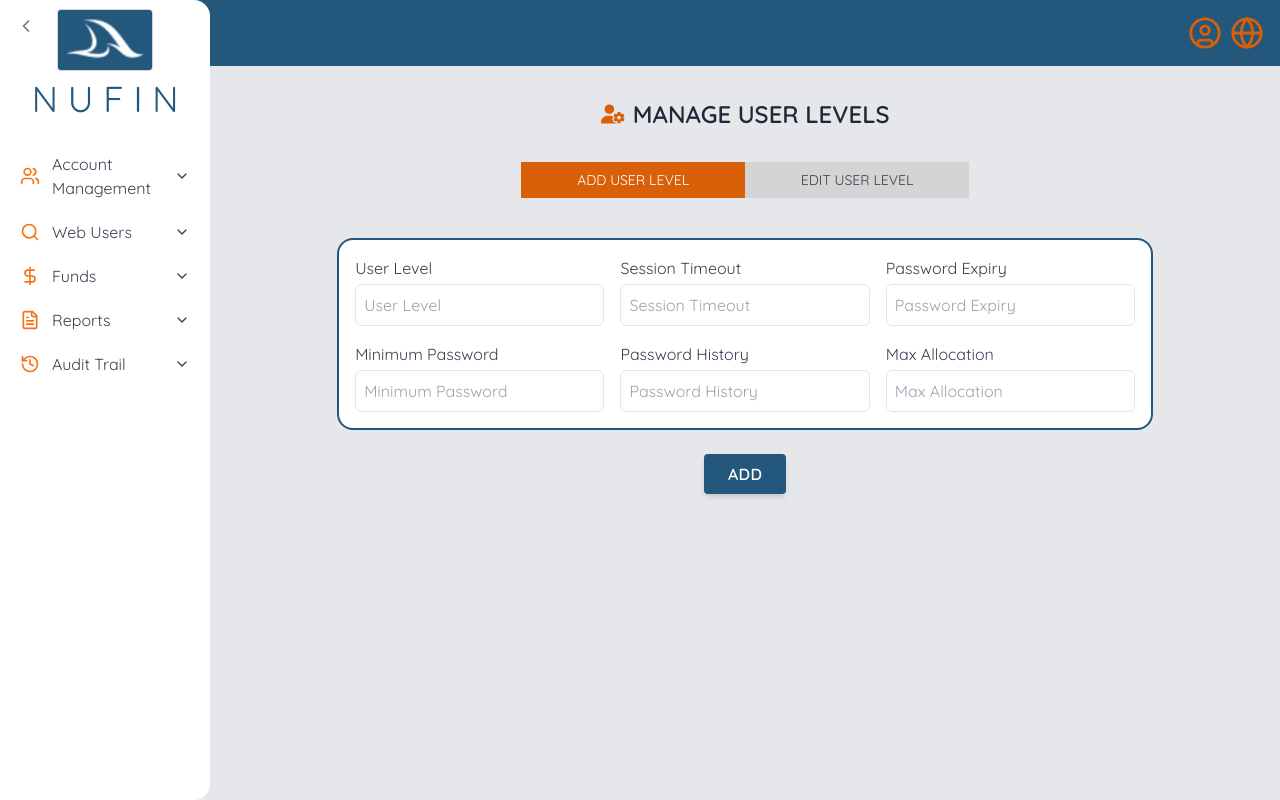
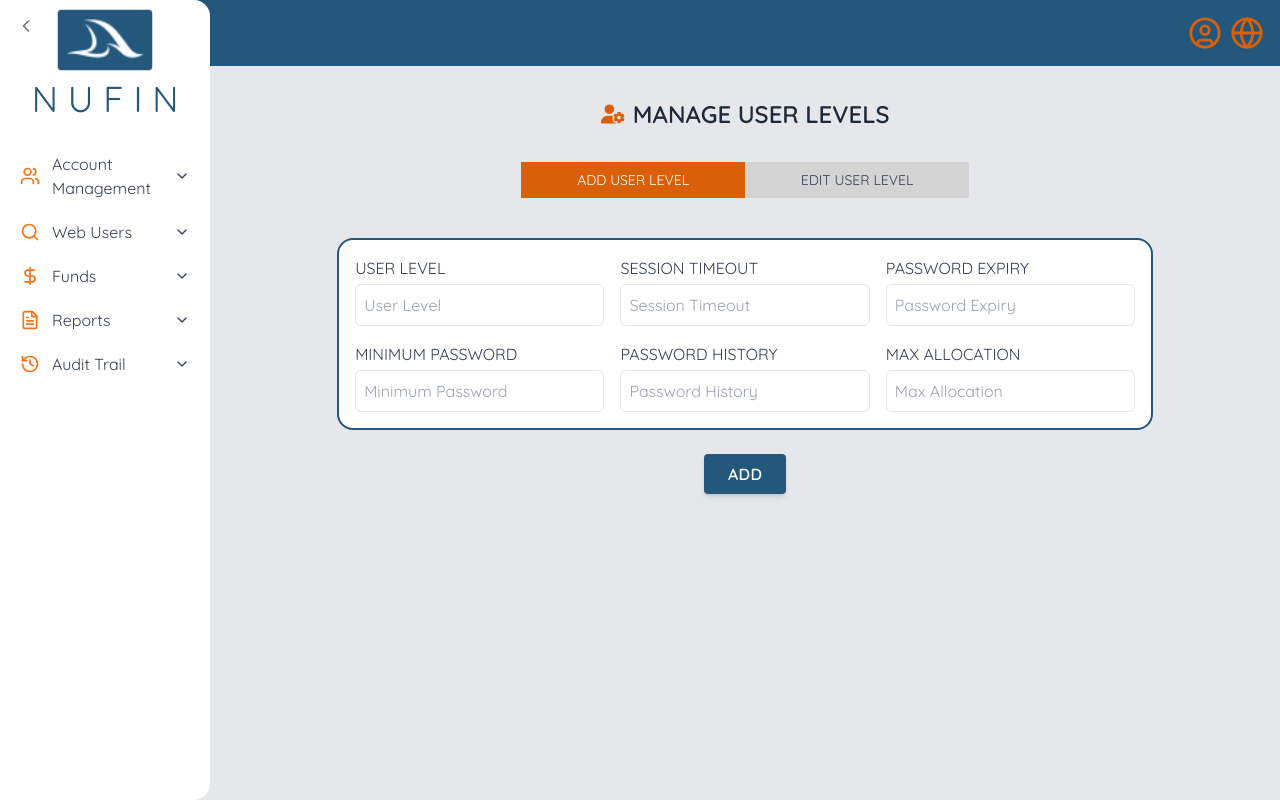
Before and after one commit to JayrTlcfzc/MerchantGUI, a React (Vite) app: page /web-users/manage-user-level in a window 1280 px wide. Built offline with nearby package versions, Linux system fonts and the light colour scheme.

Commit message:
fixTranslation

```diff
--- a/src/pages/WebUsers/manageUserLevel.jsx
+++ b/src/pages/WebUsers/manageUserLevel.jsx
@@ -2,16 +2,19 @@ import React, { useState } from "react";
 import AddUserLevel from "./manageuserlevels/addUserLevel";
 import EditUserLevel from "./manageuserlevels/editUserLevel";
 import { FaUserGear } from "react-icons/fa6";
+import { useTranslation } from 'react-i18next';
 
 const ManageUserLevel = () => {
   const [activeTab, setActiveTab] = useState("add");
+
+  const { t, i18n } = useTranslation();
 
   return (
     <div className="p-4">
       <div className="max-w-4xl mx-auto mb-8">
         <h1 className="text-2xl font-bold text-gray-800 flex items-center justify-center mb-8">
           <FaUserGear className="text-[#D95F08] mr-2" />
-          MANAGE USER LEVELS
+          {t('manage_user_levels')}
         </h1>
 
         <div className="flex items-center justify-center">
@@ -23,7 +26,7 @@ const ManageUserLevel = () => {
                 : "bg-[#d4d4d4] text-gray-700 hover:bg-[#FC8937] hover:text-white"
             }`}
           >
-            ADD USER LEVEL
+            {t('add_user_level')}
           </button>
           <button
             onClick={() => setActiveTab("edit")}
@@ -33,7 +36,7 @@ const ManageUserLevel = () => {
                 : "bg-[#d4d4d4] text-gray-700 hover:bg-[#FC8937] hover:text-white"
             }`}
           >
-            EDIT USER LEVEL
+            {t('edit_user_level')}
           </button>
         </div>
 
--- a/src/pages/WebUsers/manageuserlevels/addUserLevel.jsx
+++ b/src/pages/WebUsers/manageuserlevels/addUserLevel.jsx
@@ -1,8 +1,11 @@
 import React, { useState } from "react";
 import StatusModal from "../../../components/Modals/statusModal";
 import { handleChange, handleChangeDigitsOnly, handleChangeTextOnly, resetFormData } from '../../../components/Validations';
+import { useTranslation } from 'react-i18next';
 
 const AddUserLevel = () => {
+
+  const { t, i18n } = useTranslation();
 
   const initialFormData = {
     userLevel: '',
@@ -59,7 +62,7 @@ const AddUserLevel = () => {
           <div className="grid grid-cols-3 gap-4">
             <div>
               <label className="block text-gray-700 mb-1">
-                User Level
+              {t('user_level')}
                 </label>
               <input
                 type="text"
@@ -73,7 +76,7 @@ const AddUserLevel = () => {
             </div>
             <div>
               <label className="block text-gray-700 mb-1">
-                Session Timeout
+              {t('session_timeout')}
               </label>
               <input
                 type="number"
@@ -87,7 +90,7 @@ const AddUserLevel = () => {
             </div>
             <div>
               <label className="block text-gray-700 mb-1">
-                Password Expiry
+              {t('password_expiry')}
               </label>
               <input
                 type="number"
@@ -101,7 +104,7 @@ const AddUserLevel = () => {
             </div>
             <div>
               <label className="block text-gray-700 mb-1">
-                Minimum Password
+              {t('minimum_password')}
               </label>
               <input
                 type="text"
@@ -115,7 +118,7 @@ const AddUserLevel = () => {
             </div>
             <div>
               <label className="block text-gray-700 mb-1">
-                Password History
+              {t('password_history')}
               </label>
               <input
                 type="text"
@@ -129,7 +132,7 @@ const AddUserLevel = () => {
             </div>
             <div>
               <label className="block text-gray-700 mb-1">
-                Max Allocation
+              {t('max_allocation')}
                 </label>
               <input
                 type="text"
@@ -151,7 +154,7 @@ const AddUserLevel = () => {
             onClick={handleSubmit}
             className="bg-[#23587C] tracking-wide shadow-md rounded font-bold text-white py-2 px-6 hover:bg-[#1e4d6b] focus:outline-none focus:ring-2 focus:ring-[#1e4d6b]/50 focus:ring-offset-2"
           >
-            ADD
+            {t('add')}
           </button>
         </div>
       </form>
--- a/src/pages/WebUsers/manageuserlevels/editUserLevel.jsx
+++ b/src/pages/WebUsers/manageuserlevels/editUserLevel.jsx
@@ -1,8 +1,11 @@
 import React, { useState } from "react";
 import StatusModal from "../../../components/Modals/statusModal";
 import { handleChange, handleChangeDigitsOnly, handleChangeTextOnly, resetFormData } from '../../../components/Validations';
+import { useTranslation } from 'react-i18next';
 
 const EditUserLevel = () => {
+
+  const { t, i18n } = useTranslation();
 
   const initialFormData = {
     userLevel: '',
@@ -60,7 +63,7 @@ const EditUserLevel = () => {
         <div className="border-2 border-[#23587C] bg-white p-4 rounded-2xl">
           <div className="grid grid-cols-3 gap-4">
             <div>
-              <label className="block text-gray-700 mb-1">User Level</label>
+              <label className="block text-gray-700 mb-1">{t('user_level')}</label>
               <select
                 name="userLevel"
                 id="userLevel"
@@ -76,7 +79,7 @@ const EditUserLevel = () => {
             </div>
             <div>
               <label className="block text-gray-700 mb-1">
-                Session Timeout
+              {t('session_timeout')}
               </label>
               <input
                 type="number"
@@ -90,7 +93,7 @@ const EditUserLevel = () => {
             </div>
             <div>
               <label className="block text-gray-700 mb-1">
-                Password Expiry
+              {t('password_expiry')}
               </label>
               <input
                 type="number"
@@ -104,7 +107,7 @@ const EditUserLevel = () => {
             </div>
             <div>
               <label className="block text-gray-700 mb-1">
-                Minimum Password
+              {t('minimum_password')}
               </label>
               <input
                 type="text"
@@ -118,7 +121,7 @@ const EditUserLevel = () => {
             </div>
             <div>
               <label className="block text-gray-700 mb-1">
-                Password History
+              {t('password_history')}
               </label>
               <input
                 type="text"
@@ -132,7 +135,7 @@ const EditUserLevel = () => {
             </div>
             <div>
               <label className="block text-gray-700 mb-1">
-                Max Allocation
+              {t('max_allocation')}
               </label>
               <input
                 type="text"
@@ -154,7 +157,7 @@ const EditUserLevel = () => {
             onClick={handleSubmit}
             className="bg-[#23587C] tracking-wide shadow-md rounded font-bold text-white py-2 px-6 hover:bg-[#1e4d6b] focus:outline-none focus:ring-2 focus:ring-[#1e4d6b]/50 focus:ring-offset-2"
           >
-            SAVE CHANGES
+            {t('save_changes')}
           </button>
         </div>
       </form>
```
